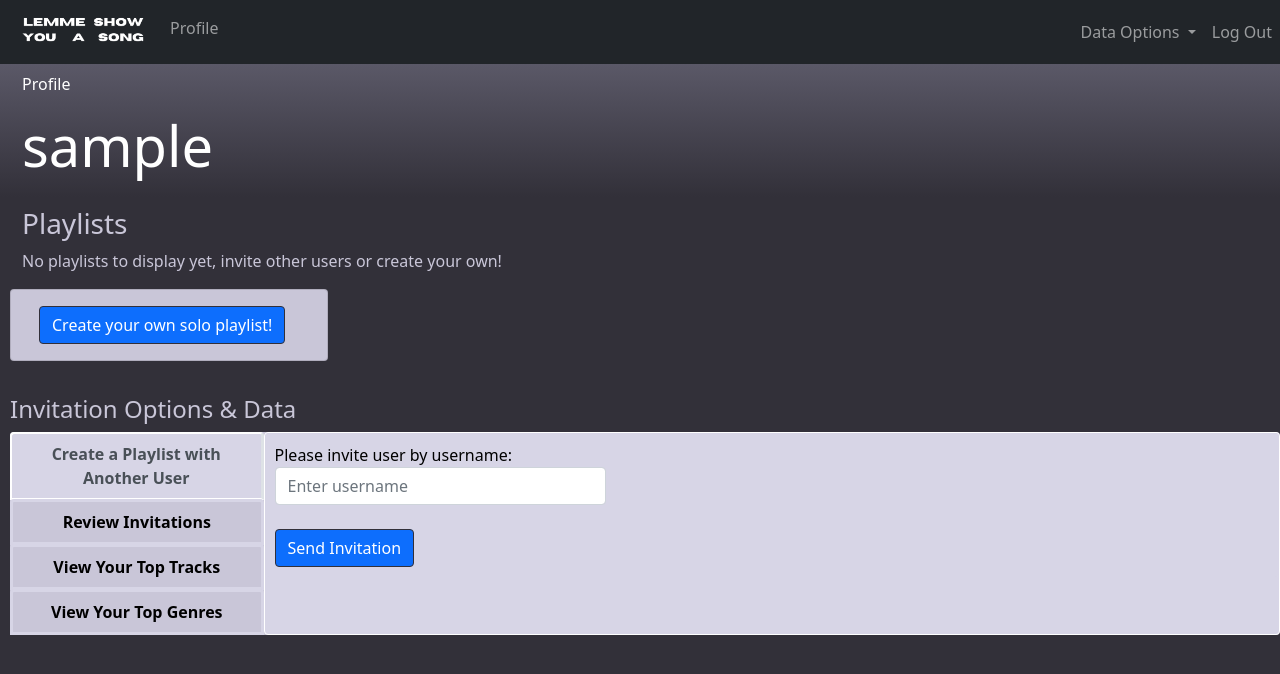
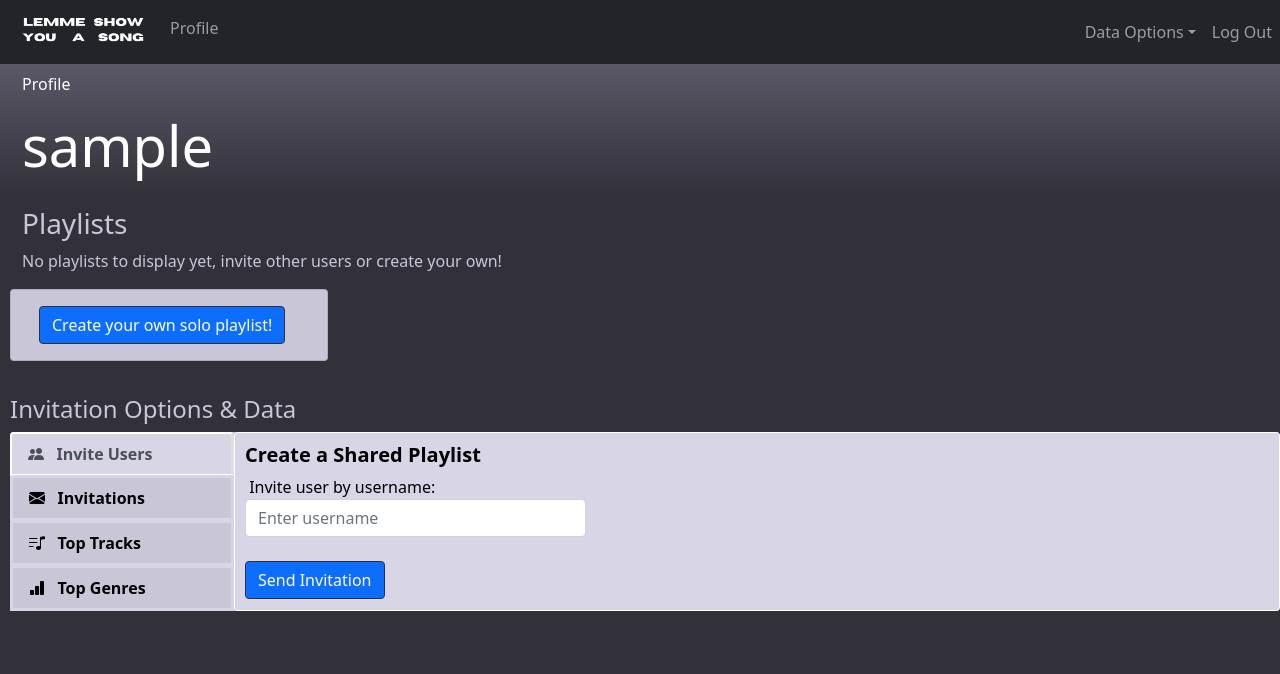
Before and after one commit to ecmcclain/HBProject, a Flask app: page /profile in a window 1280 px wide. Shown: the top 674 px of the page. Run offline with Flask 2, Linux system fonts and the light colour scheme; the visitor is signed in with stand-in values (Sample User, id 1); data comes from the database, SQL or seed files in the repository; data that the repository does not hold is empty; some libraries are stand-ins or nearby versions.

Commit message:
Reactive navbar and fixed chart formatting. Added icons

```diff
--- a/server.py
+++ b/server.py
@@ -29,8 +29,12 @@ def homepage():
     """Show homepage."""
 
     print(session)
+    if 'current_user' in session:
+        logged_in = True
+    else:
+        logged_in = False
 
-    return render_template('homepage.html')
+    return render_template('homepage.html', logged_in=logged_in)
 
 @app.route('/users')
 def make_new_user():
@@ -42,12 +46,12 @@ def create_account():
     """Create a new user"""
     username = request.form.get('username')
     password = request.form.get('password')
-    explicit_content = bool(request.form.get('explicit_content'))
 
     #check that the form is completed
-    if username == '' or password == '':
+    if request.form.get('explicit_content') is None or username == '' or password == '':
         flash("Please complete all fields.")
         return render_template('new_user.html')
+    explicit_content = bool(int(request.form.get('explicit_content')))
 
     #If the given username already exists, ask user to input a new username
     if crud.get_user_by_username(username.lower()) is not None:
@@ -295,9 +299,9 @@ def view_top_tracks():
     user = crud.get_user_by_id(session['current_user'])
 
     #check if the top tracks playlist already exists
-    if crud.get_solo_playlists_by_name(f"{user.spotify_user_id}'s Top_Tracks") == []:
+    if crud.get_solo_playlists_by_name(f"{user.username}'s Top_Tracks") == []:
         #create a solo playlist and add it to the session
-        playlist = crud.create_solo_playlist(user.id, f"{user.spotify_user_id}'s Top Tracks", False)
+        playlist = crud.create_solo_playlist(user.id, f"{user.username}'s Top Tracks", False)
         db.session.add(playlist)
         for track in user.tracks:
             playlist_track = crud.create_playlist_solo_track(playlist, track)
@@ -305,7 +309,7 @@ def view_top_tracks():
         db.session.commit()
     #if it exists, access the playlist
     else:
-        playlist = crud.get_solo_playlists_by_name(f"{user.spotify_user_id}'s Top_Tracks")[0]
+        playlist = crud.get_solo_playlists_by_name(f"{user.username}'s Top_Tracks")[0]
 
     #display the playlist
     return render_template('playlist.html', user=user, playlist=playlist, access_token = session['access_token'], playlist_tracks = crud.get_playlist_spotify_track_ids(playlist))
@@ -491,6 +495,7 @@ def user_genres():
 
 
 
+
 @app.route('/authorize')
 def authorize():
     """Complete Spotify's OAuth for the user"""
@@ -581,7 +586,7 @@ def get_user_data():
         else:
             top_tracks_url=None
 
-        #Get all the tracks off of each of the user's shared tracks
+        #Get all the tracks off of each of the user's top tracks
         items = top_tracks["items"]
         for track in items:
             title = track['name']
@@ -594,13 +599,16 @@ def get_user_data():
                 genre = choice(artist_temp['genres'])
             else:
                 genre = None
+            # check if the track is in the database, if not create it
             if crud.get_track_by_spotify_id(spotify_track_id) is None:
                 print(crud.get_track_by_spotify_id(spotify_track_id))
                 new_track = crud.create_track(title, artist, artist_id, spotify_track_id, genre)
                 db.session.add(new_track)
                 db.session.commit()
-                new_user_track = crud.create_user_track(created_user,new_track,listened_to=True)
-                db.session.add(new_user_track)
+            else:
+                new_track = crud.get_track_by_spotify_id(spotify_track_id)
+            new_user_track = crud.create_user_track(created_user,new_track,listened_to=True)
+            db.session.add(new_user_track)
     db.session.commit()
 
     #delete the created user id from the session if it exists and ask the user to log in
--- a/static/genres.js
+++ b/static/genres.js
@@ -39,6 +39,9 @@ fetch('/get_genres.json')
             }
         ]},
       options: {
+        responsive: true,
+        maintainAspectRatio: false,
+        aspectRatio: .85,
         plugins: {
             title: {
                 display: false,
@@ -83,6 +86,9 @@ fetch('/user_genres.json')
             }
         ]},
       options: {
+        responsive: true,
+        maintainAspectRatio: false,
+        aspectRatio: .85,
         plugins: {
             title: {
                 display: false,
--- a/static/styles.css
+++ b/static/styles.css
@@ -12,7 +12,6 @@ body {
 .card {
     margin: 0px 0px 10px 0px;
     background-color: #C9C6D8;
-    /* border: 1px solid white; */
 }
 
 .accordion {
@@ -52,14 +51,9 @@ body {
 
 
 .btn {
-    /* color: #C9C6D8; */
     color: white;
     border-color: #323039;
 }
-
-/* .btn-primary {
-    background-color: #5a5ad8;
-} */
 
 .modal {
     color: black;
@@ -71,11 +65,11 @@ body {
 
 #site-content {
     width: 100%;
-    margin: 0 auto;
+    margin: 10px;
     color: white;
     position: relative;
-    width: 40vw;
   }
+
 
 .logo {
     margin: 4px;
@@ -95,10 +89,12 @@ body {
 
 .nav-tabs .nav-link {
     border: 3px solid #d7d5e6;
+    width: 14rem;
 }
 
 .nav-link{
     color: black;
+    display: inline-flex;
 }
 
 .tab-pane{
--- a/templates/base.html
+++ b/templates/base.html
@@ -27,7 +27,7 @@
     {% block head %}{% endblock %}
   </head>
   <body>
-      {# Navbar #}
+      {# Navbar Logged In #}
      <nav class="navbar fixed-top navbar-expand-sm navbar-dark bg-dark">
       <a class="navbar-brand mb-2 ms-2 logo" href="/"><img src="/static/lemmeshowyouasonglogo.png" width="130"></a>
       <button
@@ -58,6 +58,7 @@
             data-bs-toggle="dropdown"
             aria-haspopup="true"
             aria-expanded="true"
+            style="align-items: center;"
             >
               Data Options
             </a>
--- a/templates/playlist.html
+++ b/templates/playlist.html
@@ -97,8 +97,7 @@
   </table>
 
   {# Button to allow user to create a new playlist with the same users as this playlist #}
-  {% for title in playlist.title %}
-  {% if 'Top Tracks' in title %}
+  {% if not 'Top Tracks' in playlist.title %}
     {% if not playlist.joining_user_id %}
       <form action='/playlist' method = 'POST'>
         <input class='btn btn-primary' type="submit" value="Make a Fresh Playlist?">
@@ -118,13 +117,12 @@
 
     <p>Please note, this will create a new playlist, but you will still have access to this one.</p>
   {% endif %}
-  {% endfor %}
   </div>
 <br>
 <br>
 <br>
 
-{}
+{# Modal to rename the playlist #}
 <div class="modal fade" tabindex="-1" id="rename" aria-hidden="true" style="display: none;">
   <div class="modal-dialog">
     <div class="modal-content">
--- a/templates/user_profile.html
+++ b/templates/user_profile.html
@@ -41,7 +41,7 @@
       <div class="collapse" id="collapseExample">
           <div class="row">
             {# If the user has no solo playlists, prompt them to create one #}
-            {% if user.get_solo_playlists(user) == [] or 'Top Tracks' in user.get_solo_playlists(user)[0].title %}
+            {% if user.get_solo_playlists(user) == [] or ( user.get_solo_playlists(user)|length == 1 and 'Top Tracks' in user.get_solo_playlists(user)[0].title) %}
             <div class="card col-6 col-sm-6 col-md-4 col-lg-4 col-xl-3">
               <div class="card-body">
                 <form action = /playlist method = 'POST'>
@@ -93,22 +93,22 @@
 
     <div id="homepage" class="d-flex rounded">
       <div class="nav nav-tabs flex-column" id="pills-tab" role="tablist" aria-orientation="vertical" >
-        <button class="nav-link active" id="pills-home-tab" data-bs-toggle="pill" data-bs-target="#pills-home" type="button" role="tab" aria-controls="pills-home" aria-selected="true"><b>Create a Playlist with Another User</b></button>
+        <button class="nav-link active" id="pills-home-tab" data-bs-toggle="pill" data-bs-target="#pills-home" type="button" role="tab" aria-controls="pills-home" aria-selected="true"><i class="bi bi-people-fill"></i><b>&nbsp&nbsp&nbspInvite Users</b></button>
         <button class="nav-link" id="pills-profile-tab" data-bs-toggle="pill" data-bs-target="#pills-profile" type="button" role="tab" aria-controls="pills-profile" aria-selected="false">
-          <b><span id="pending_badge">
-          Review Invitations
+          <i class="bi bi-envelope-fill"></i>&nbsp&nbsp&nbsp<b><span id="pending_badge">
+            Invitations
           </span></b>
         </button>
-        <button class="nav-link" id="pills-settings-tab" data-bs-toggle="pill" data-bs-target="#pills-settings" type="button" role="tab" aria-controls="pills-settings" aria-selected="false"><b>View Your Top Tracks</b></button>
-        <button class="nav-link" id="pills-genres-tab" data-bs-toggle="pill" data-bs-target="#pills-genres" type="button" role="tab" aria-controls="pills-genres" aria-selected="false"><b>View Your Top Genres</b></button>
+        <button class="nav-link" id="pills-settings-tab" data-bs-toggle="pill" data-bs-target="#pills-settings" type="button" role="tab" aria-controls="pills-settings" aria-selected="false"><i class="bi bi-music-note-list"></i><b>&nbsp&nbsp&nbspTop Tracks</b></button>
+        <button class="nav-link" id="pills-genres-tab" data-bs-toggle="pill" data-bs-target="#pills-genres" type="button" role="tab" aria-controls="pills-genres" aria-selected="false"><i class="bi bi-bar-chart-fill"></i><b>&nbsp&nbsp&nbspTop Genres</b></button>
       </div>
-
       {# Option to invite another user to create a playlist together #}
       <div class="tab-content rounded" id="pills-tabContent">
         <div class="tab-pane rounded fade show active" id="pills-home" role="tabpanel" aria-labelledby="pills-home-tab" tabindex="0">
+          <h5><b>Create a Shared Playlist</b> </h5>
           <form  action= "/blend" method="POST">
             <div class="form-group col-3 col-sm-4 col-md-4">
-              <label for="exampleInputEmail1">Please invite user by username:</label>
+              <label for="exampleInputEmail1">&nbspInvite user by username:</label>
               <input type="text" name="other-user" class="form-control" id="exampleInputEmail1" aria-describedby="emailHelp" placeholder="Enter username">
             </div>
             <br>
@@ -151,6 +151,7 @@
               </div>
               {% endfor %}
             {% else %}
+            <h5><b>Sent Invitations</b> </h5>
             You have not yet sent any invitations.
             {% endif %}
           </div>
@@ -180,7 +181,7 @@
             <input class="form-check-input" type="checkbox" role="switch" id="allGenres">
             <label class="form-check-label" id='chartLabel' for="allGenres" style="font-size: 16px">View all users' top genres</label>
           </h5>
-          <div id="site-content">
+          <div id="site-content" style="width: 60vw; height: 50vh;">
               <canvas id="user_genres"></canvas>
               <canvas id="all_genres" style="display: none"></canvas>
             </div>
@@ -200,10 +201,10 @@
 <script>
   // Add a pending badge if there are invitations for the user's review
   if (document.getElementById('pending').innerHTML.includes(' You are up to date! No pending invitations.')){
-    document.getElementById('pending_badge').innerHTML = 'Review Invitations';
+    document.getElementById('pending_badge').innerHTML = 'Invitations';
   }
   else {
-    document.getElementById('pending_badge').innerHTML = 'Review Invitations <span class="badge rounded-pill bg-success" display="none;">Pending</span>';
+    document.getElementById('pending_badge').innerHTML = 'Invitations <span class="badge rounded-pill bg-success" display="none;">Pending</span>';
   }
 
   console.log(document.getElementById('allGenres').checked);
```
Also changed, not shown: templates/homepage.html (+57 -35 lines), templates/new_user.html (+12 -6 lines).
